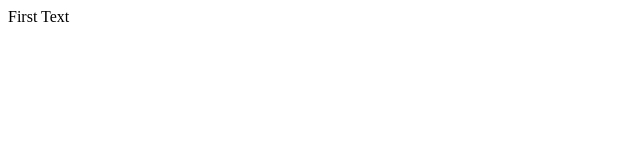
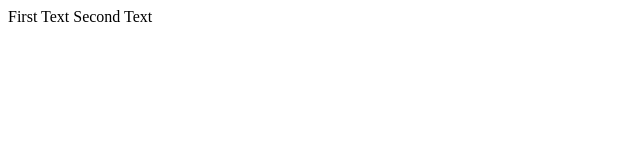
Before and after one commit to Rohit152002/Git-Demo, a plain HTML site: page index.html in a window 1280 px wide. Shown: the full height of the page, 0-640 px from the left. Drawn offline with Linux system fonts and the light colour scheme.

Commit message:
Second Commit

```diff
--- a/index.html
+++ b/index.html
@@ -7,5 +7,6 @@
 </head>
 <body>
     First Text
+    Second Text
 </body>
 </html>
```
